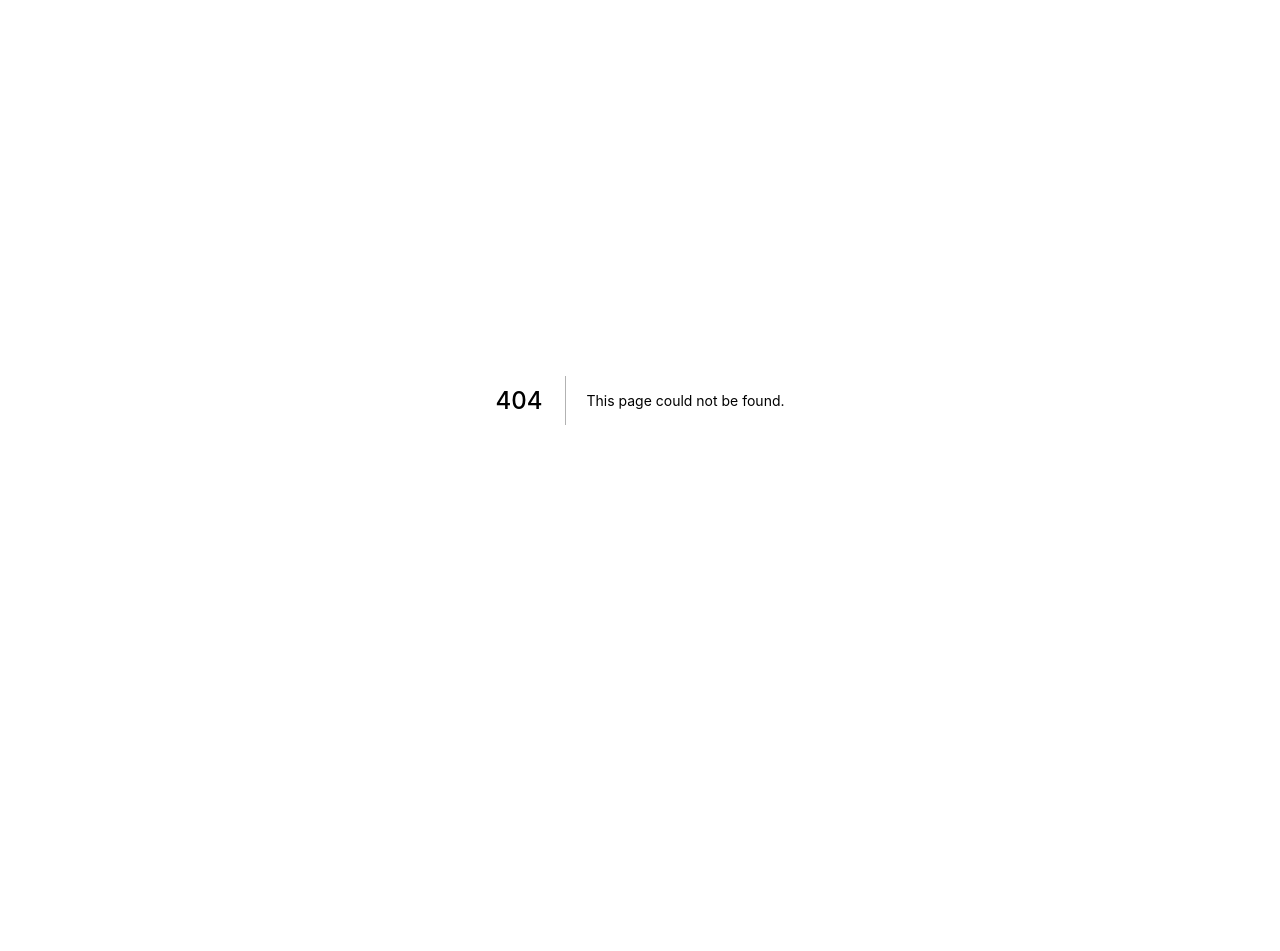
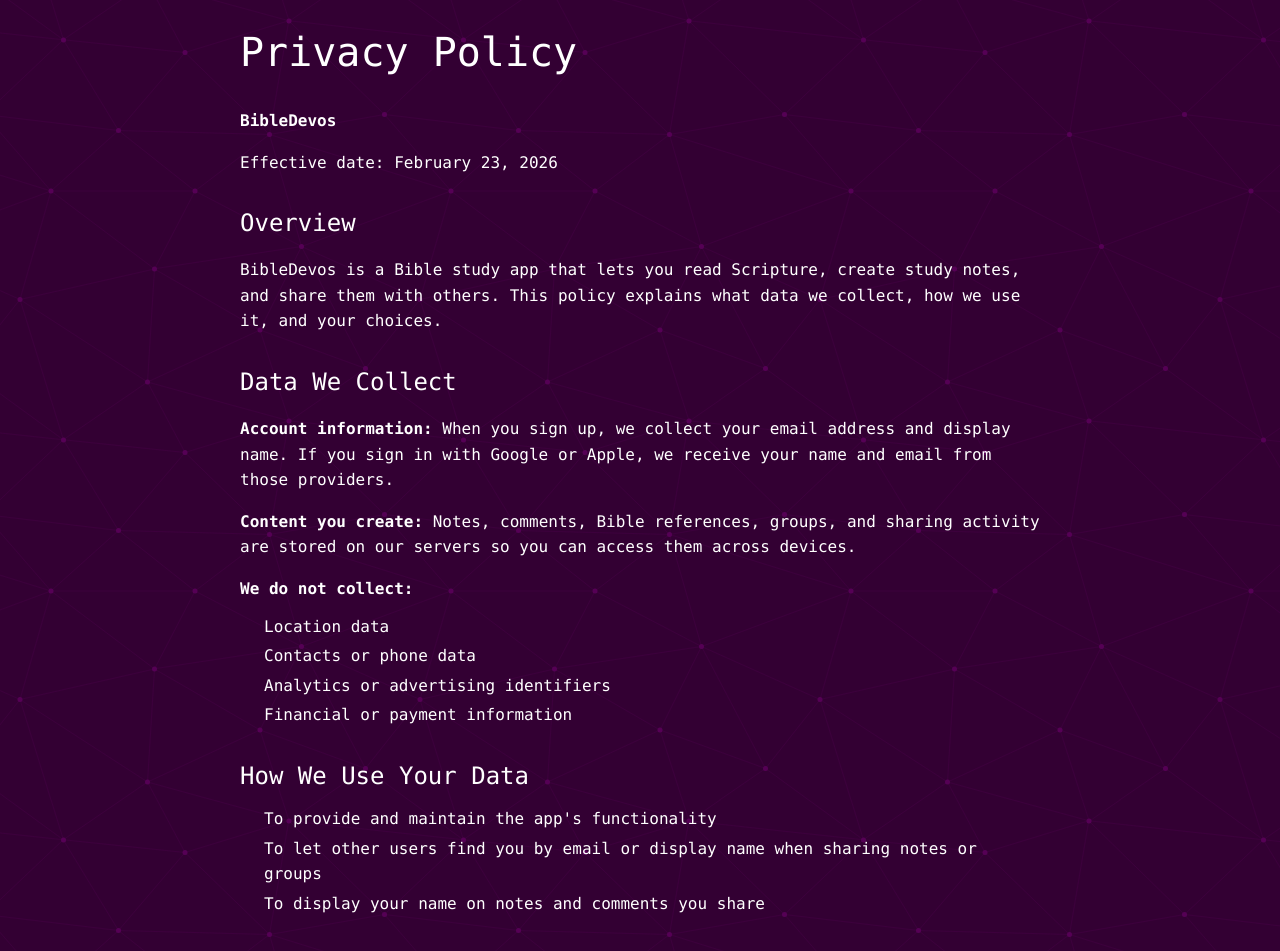
Before and after one commit to paulpan05/personal-website-minified, a Next.js app: page /privacy/bibledevos in a window 1280 px wide. Before the commit this address had no page. Shown: the top 951 px of the page. Before the commit the page ends 800 px from the top, so only its background shows below. Built offline with nearby package versions, Linux system fonts and the light colour scheme.

Commit message:
Added BibleDevos privacy policy

```diff
--- /dev/null
+++ b/pages/privacy/bibledevos.module.scss
@@ -0,0 +1,44 @@
+.container {
+  background-image: url('/image/endless-constellation.svg');
+  color: white;
+  min-height: 100vh;
+  display: flex;
+  flex-direction: column;
+  align-items: center;
+  padding: 2em 1em;
+}
+
+.content {
+  max-width: 800px;
+  width: 100%;
+}
+
+.content h1 {
+  font-size: 2.5rem;
+  margin-bottom: 0.5em;
+}
+
+.content h2 {
+  font-size: 1.5rem;
+  margin-top: 1.5em;
+  margin-bottom: 0.25em;
+}
+
+.content p {
+  max-width: 100%;
+  line-height: 1.6;
+}
+
+.content ul {
+  padding-left: 1.5em;
+  padding-top: 0.5em;
+}
+
+.content li {
+  padding-top: 0.25em;
+  line-height: 1.6;
+}
+
+.backLink {
+  margin-top: 2em;
+}
--- /dev/null
+++ b/pages/privacy/bibledevos.tsx
@@ -0,0 +1,105 @@
+import type { NextPage } from 'next'
+import Head from 'next/head'
+import Link from 'next/link'
+import styles from './bibledevos.module.scss'
+
+const Privacy: NextPage = () => {
+  return (
+    <>
+      <Head>
+        <title>Privacy Policy - BibleDevos</title>
+        <link rel='icon' type='image/x-icon' href='/favicon.ico' />
+        <link rel='icon' type='image/png' sizes='16x16' href='/favicon-16x16.png' />
+        <link rel='icon' type='image/png' sizes='32x32' href='/favicon-32x32.png' />
+        <link rel='apple-touch-icon' href='/apple-touch-icon.png' />
+        <link rel='manifest' href='/manifest.json' />
+      </Head>
+      <div className={styles.container}>
+        <div className={styles.content}>
+          <h1>Privacy Policy</h1>
+          <p><b>BibleDevos</b></p>
+          <p>Effective date: February 23, 2026</p>
+
+          <h2>Overview</h2>
+          <p>
+            BibleDevos is a Bible study app that lets you read Scripture, create study notes,
+            and share them with others. This policy explains what data we collect, how we use it,
+            and your choices.
+          </p>
+
+          <h2>Data We Collect</h2>
+          <p>
+            <b>Account information:</b> When you sign up, we collect your email address and
+            display name. If you sign in with Google or Apple, we receive your name and email
+            from those providers.
+          </p>
+          <p>
+            <b>Content you create:</b> Notes, comments, Bible references, groups, and sharing
+            activity are stored on our servers so you can access them across devices.
+          </p>
+          <p>
+            <b>We do not collect:</b>
+          </p>
+          <ul>
+            <li>Location data</li>
+            <li>Contacts or phone data</li>
+            <li>Analytics or advertising identifiers</li>
+            <li>Financial or payment information</li>
+          </ul>
+
+          <h2>How We Use Your Data</h2>
+          <ul>
+            <li>To provide and maintain the app&apos;s functionality</li>
+            <li>To let other users find you by email or display name when sharing notes or groups</li>
+            <li>To display your name on notes and comments you share</li>
+          </ul>
+
+          <h2>Data Storage and Security</h2>
+          <p>
+            Your data is stored securely using Amazon Web Services (AWS). Authentication is
+            handled by AWS Cognito, and all data is transmitted over encrypted connections (HTTPS).
+          </p>
+
+          <h2>Data Sharing</h2>
+          <p>
+            We do not sell, trade, or share your personal data with third parties. Your content
+            is only visible to users you explicitly share it with, or to all users if you choose
+            to make a note public.
+          </p>
+
+          <h2>Your Choices</h2>
+          <ul>
+            <li>You can update your display name at any time in the app.</li>
+            <li>You can delete individual notes, comments, and groups.</li>
+            <li>You can delete your entire account from the Profile screen, which permanently
+              removes all your data from our servers.</li>
+          </ul>
+
+          <h2>Children&apos;s Privacy</h2>
+          <p>
+            BibleDevos is not directed at children under 13. We do not knowingly collect data
+            from children under 13.
+          </p>
+
+          <h2>Changes to This Policy</h2>
+          <p>
+            We may update this policy from time to time. Changes will be posted on this page
+            with an updated effective date.
+          </p>
+
+          <h2>Contact</h2>
+          <p>
+            If you have questions about this privacy policy, contact us at{' '}
+            <a href='mailto:professional@panpaul.com'>professional@panpaul.com</a>.
+          </p>
+
+          <div className={styles.backLink}>
+            <Link href='/'>&#8592; Back to home</Link>
+          </div>
+        </div>
+      </div>
+    </>
+  )
+}
+
+export default Privacy
```
Also changed, not shown: tsconfig.json (+16 -4 lines).
